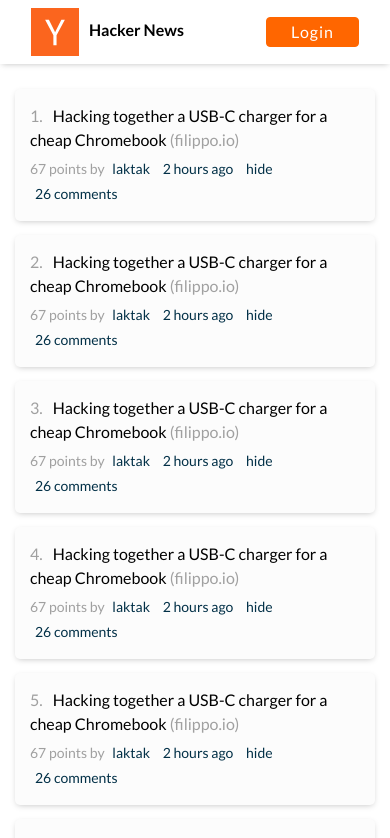
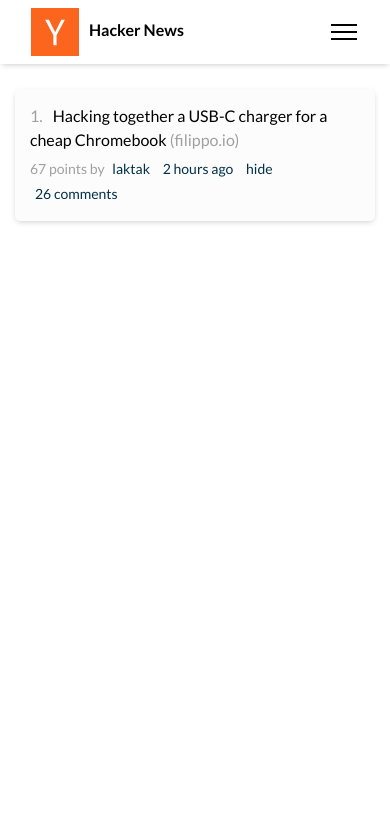
Before and after one commit to nparoski/hacker-news, a React (Create React App) app: page / in a window 390 px wide. Shown: the top 838 px of the page. Built offline with nearby package versions, Linux system fonts and the light colour scheme.

Commit message:
Added responsive navbar.

```diff
--- a/package.json
+++ b/package.json
@@ -10,6 +10,7 @@
     "node-sass": "^4.14.1",
     "react": "^16.13.1",
     "react-dom": "^16.13.1",
+    "react-router-dom": "^5.2.0",
     "react-scripts": "3.4.3"
   },
   "scripts": {
--- a/public/index.html
+++ b/public/index.html
@@ -26,6 +26,7 @@
     -->
     <title>Hacker News</title>
     <link href="https://fonts.googleapis.com/css2?family=Lato:ital,wght@0,100;0,300;0,400;0,700;0,900;1,100;1,300;1,400;1,700;1,900&display=swap" rel="stylesheet">
+    <link href="https://cdnjs.cloudflare.com/ajax/libs/font-awesome/5.15.1/css/all.min.css" rel="stylesheet">
   </head>
   <body>
     <noscript>You need to enable JavaScript to run this app.</noscript>
--- a/src/App.js
+++ b/src/App.js
@@ -1,16 +1,31 @@
 import React, { Fragment } from 'react';
+import { BrowserRouter as Router,  Switch,  Route} from "react-router-dom";
 import "./sass/main.scss";
-
 import Navbar from "./components/navbar/Navbar";
 import Feed from "./components/feed/Feed";
 
 function App() {
   return (
     <Fragment>
+      <Router>
       <Navbar />
-      <div className="container">
-        <Feed />
-      </div>
+        <Switch>
+          <Route exact path="/">
+            <Feed taxonomy="beststories" />
+          </Route>
+          <Route exact path="/stories/new">
+            <Feed taxonomy="newstories" />
+          </Route>
+          <Route exact path="/stories/top">
+            <Feed taxonomy="topstories" />
+          </Route>
+          <Route exact path="/login">
+            <div className="container text-center">
+              <h1>Login screen</h1>
+            </div>
+          </Route>
+        </Switch>
+      </Router>
     </Fragment>
   );
 }
--- a/src/components/feed/Feed.js
+++ b/src/components/feed/Feed.js
@@ -1,32 +1,17 @@
 import React from 'react'
 
-export default function Feed() {
+export default function Feed(props) {
 
-  const showPosts = () => {
   return (
+    <div className="container">
+      <main className="feed">
         <article className="feed__post">
           <p className="feed__title"><a href="#" className="feed__post-link">Hacking together a USB-C charger for a cheap Chromebook</a> <a href="#" className="feed__src">(filippo.io)</a></p>
           <p className="feed__meta">
             67 points by <button>laktak</button> <button>2 hours ago</button> <button>hide</button> <button>26 comments</button>
           </p>
         </article>
+      </main>
+    </div>
   )
 }
-
-  return (
-    <main className="feed">
-      {showPosts()}
-      {showPosts()}
-      {showPosts()}
-      {showPosts()}
-      {showPosts()}
-      {showPosts()}
-      {showPosts()}
-      {showPosts()}
-      {showPosts()}
-      {showPosts()}
-      {showPosts()}
-      {showPosts()}
-    </main>
-  )
-}
--- a/src/components/navbar/Navbar.js
+++ b/src/components/navbar/Navbar.js
@@ -1,16 +1,29 @@
-import React from 'react'
+import React, { useState } from 'react'
+import { NavLink, Link } from 'react-router-dom'
 
 export default function Navbar() {
+  const [isNavbarActive, setNavbarActive] = useState(false);
+
   return (
     <nav className="navbar">
       <div className="container">
-        <a href="#" className="navbar__brand">
+        <Link to="/" className="navbar__brand">
           <img src="/images/logo.svg" alt="Logo"/>
           <span>Hacker News</span>
-        </a>
-        <ul className="navbar__links">
-          <li><a href="#" className="btn btn--primary">Login</a></li>
-        </ul>
+        </Link>
+        <div className="navbar__menu">
+          <button className={`navbar__toggler ${isNavbarActive ? "active" : ""}`} onClick={() => isNavbarActive ? setNavbarActive(false) : setNavbarActive(true)}>
+            <div className="navbar__bar"></div>
+            <div className="navbar__bar"></div>
+            <div className="navbar__bar"></div>
+          </button>
+          <div className={`navbar__links ${isNavbarActive ? "active" : ""}`}>
+            <NavLink exact to="/" className="navbar__link">Best</NavLink>
+            <NavLink to="/stories/new" className="navbar__link">New</NavLink>
+            <NavLink to="/stories/top" className="navbar__link">Top</NavLink>
+            <NavLink to="/login" className="btn btn--primary btn--login">Login</NavLink>
+          </div>
+        </div>
       </div>
     </nav>
   )
--- a/src/sass/layout/_navbar.scss
+++ b/src/sass/layout/_navbar.scss
@@ -1,22 +1,6 @@
 .navbar{
   background: $white;
   @include light-dropshadow;
-  &__links{
-    margin-bottom: 0;
-    padding-left: 0;
-    list-style: none;
-    display: flex;
-    align-items: center;
-    li{
-      margin: 0 px-rem(6px);
-      &:first-child{
-        margin-left: 0;
-      }
-      &:last-child{
-        margin-right: 0;
-      }
-    }
-  }
   &__brand{
     color: $black;
     &:hover{
@@ -30,4 +14,74 @@
       font-weight: 700;
     }
   }
+  &__menu{
+    position: relative;
+  }
+  &__links{
+    display: none;
+    @include media-breakpoint-up(lg){
+      display: flex;
+    }
+    &.active{
+      display: flex;
+      flex-direction: column;
+      position: absolute;
+      right: 0px;
+      top: 43px;
+      background: $brand-secondary;
+      padding: 15px;
+      border-radius: 5px;
+    }
+    .btn--login{
+      margin-top: 1rem;
+      @include media-breakpoint-up(lg){
+        margin-top: 0;
+        margin-left: 1rem;
+      }
+    }
+  }
+  &__link{
+    margin: .25rem .5rem;
+    color: $white;
+    @include media-breakpoint-up(lg){
+      color: $brand-secondary;
+      margin: 0 px-rem(6px);
+    }
+    &.active{
+      color: $brand-primary;
+      text-decoration: underline;
+    }
+  }
+  &__toggler{
+    @include button-reset;
+    width: 30px;
+    height: 20px;
+    padding: 2px;
+    display: flex;
+    flex-direction: column;
+    justify-content: space-between;
+    @include media-breakpoint-up(lg){
+      display: none;
+    }
+    &.active{
+      .navbar__bar{
+        &:nth-child(1){
+          transform: rotate(45deg) translate(5px,5px);
+        }
+        &:nth-child(2){
+          transform: rotate(-45deg) ;
+        }
+        &:nth-child(3){
+          visibility: hidden;
+          opacity: 0;
+        }
+      }
+    }
+  }
+  &__bar{
+    transition: .3s ease;
+    height: 2px;
+    width: 100%;
+    background: $black;
+  }
 }
```
Also changed, not shown: 1 other file (tests, documents, lock files or other folders). Lines whose indentation alone changed are shown as unchanged.
